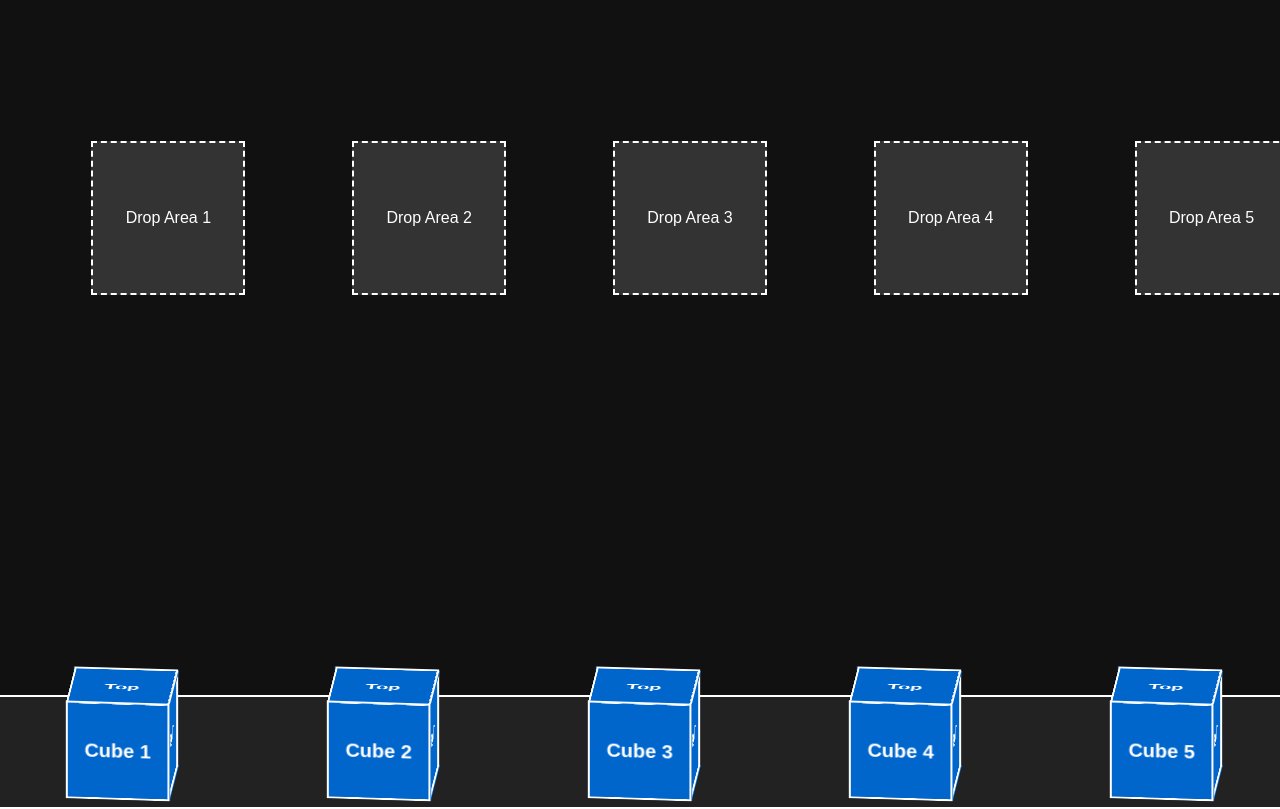
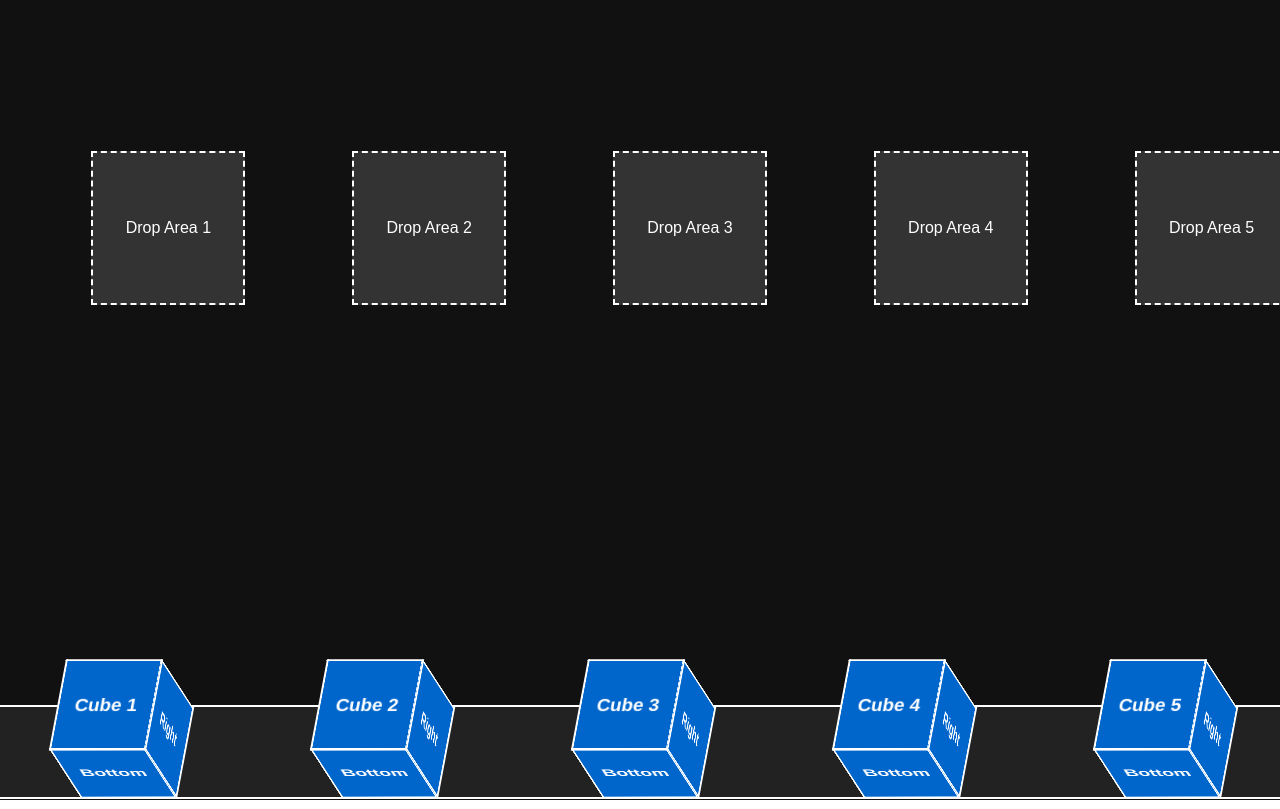
Before and after one commit to sunjae98/gsap-practice, a React (Vite) app in the folder frontend/: page /cube in a window 1280 px wide. Shown: the top 809 px of the page. Built offline with nearby package versions, Linux system fonts and the light colour scheme; no server answers.

Commit message:
design : 큐브 초기 상태 수정

```diff
--- a/frontend/src/Cube.css
+++ b/frontend/src/Cube.css
@@ -30,12 +30,12 @@ body {
   display: flex;
   flex-direction: row;
   width: 1300px;
-  height: 70px;
+  height: 40px;
   justify-content: space-around;
   align-items: center;
   background-color: #222; /* 초기 큐브 영역 배경색 */
   border: 2px solid #fff;
-  padding-bottom: 40px;
+  padding-bottom: 50px;
 }
 
 .drop-area {
@@ -55,7 +55,7 @@ body {
   width: 100px;
   height: 100px;
   transform-style: preserve-3d;
-  transform: rotateX(-20deg) rotateY(-5deg);
+  transform: rotateX(30deg) rotateY(-18deg) rotateZ(10deg);
 }
 
 /* 각 면 정의 */
```
